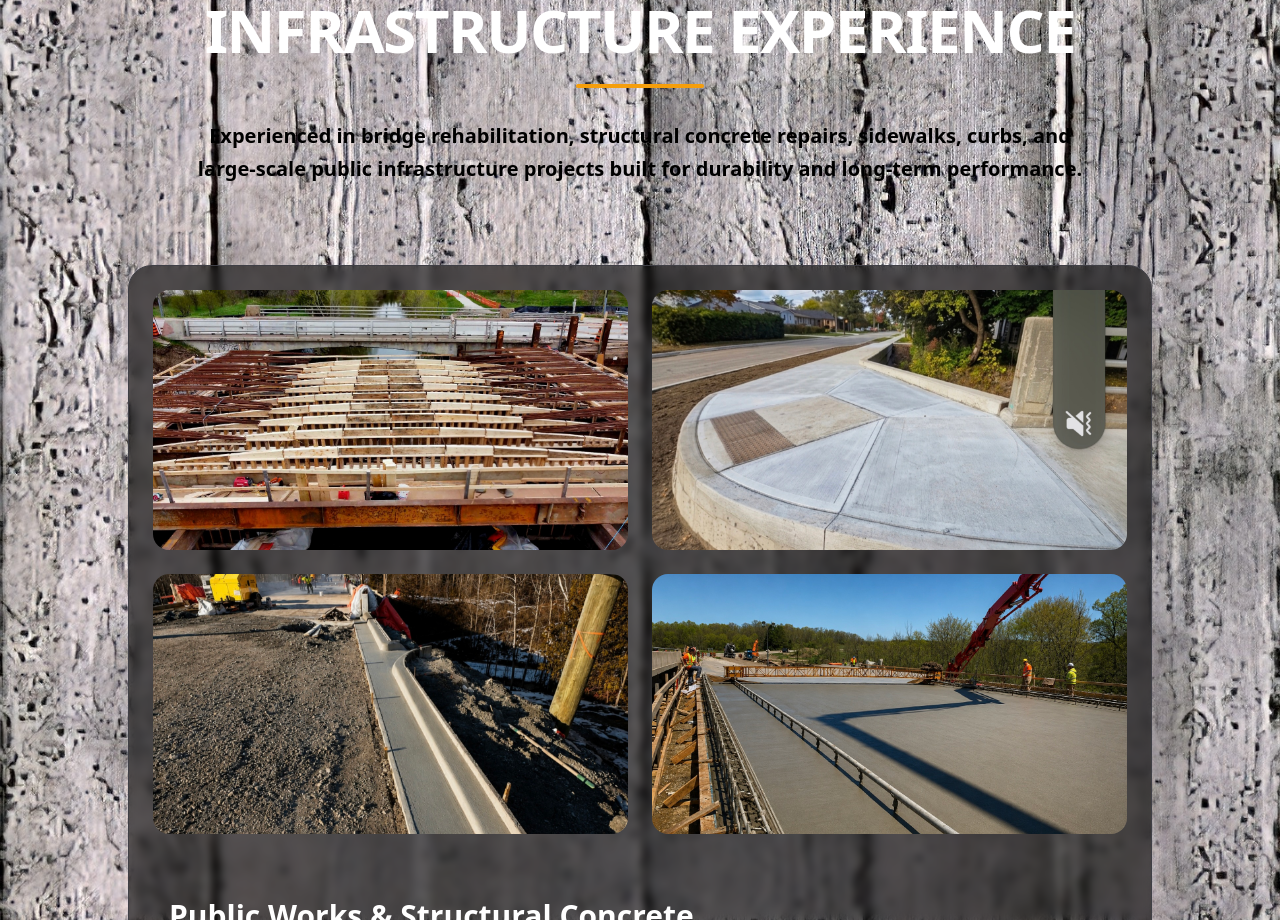
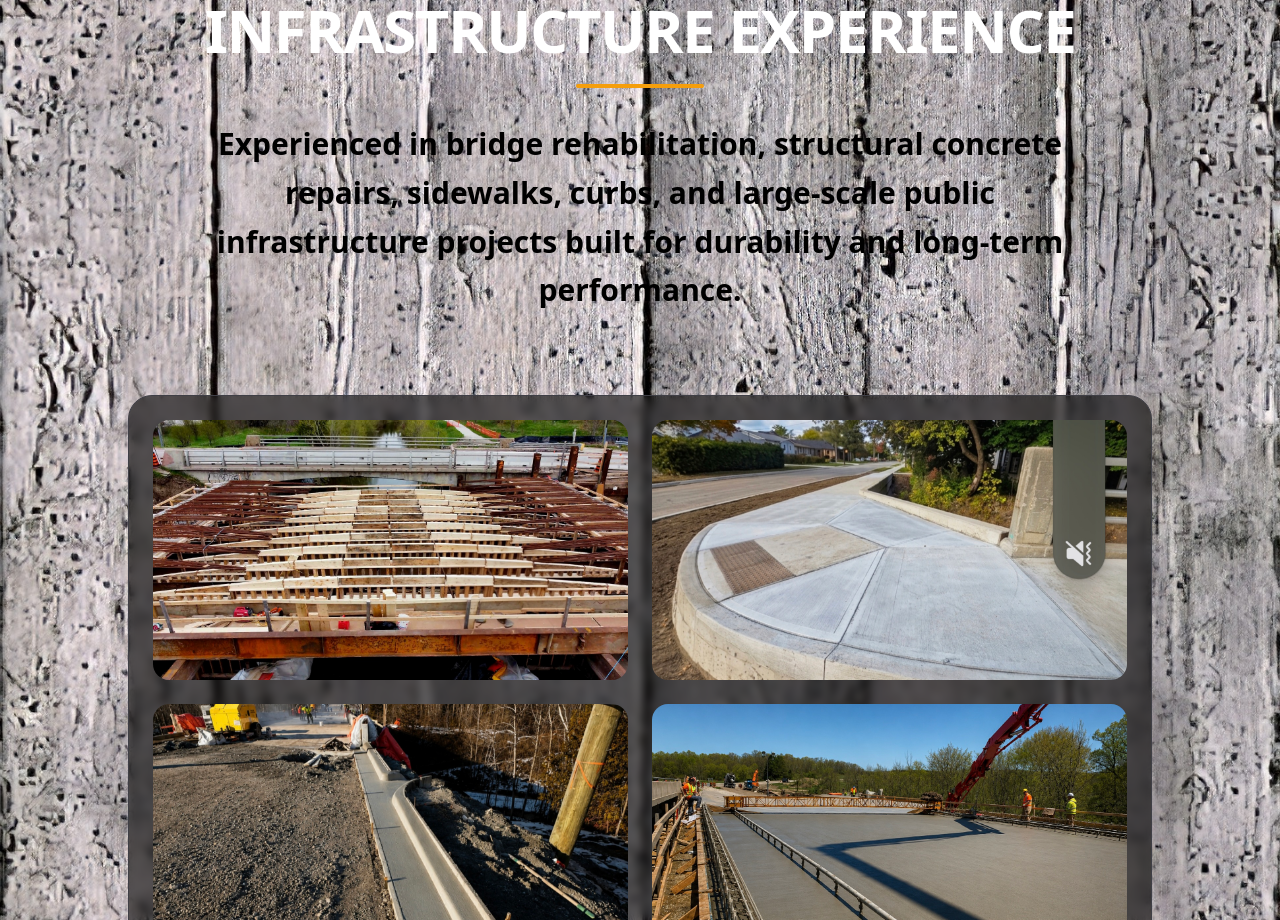
Before and after one commit to kowalski3026/kowalski-concrete-website, a Next.js app: page / in a window 1280 px wide. Shown: the part 2480-3400 px from the top of the page. Built offline with nearby package versions, Linux system fonts and the light colour scheme.

Commit message:
Update page.js

```diff
--- a/app/page.js
+++ b/app/page.js
@@ -188,7 +188,7 @@ export default function Home() {
 
       <div className="w-32 h-1 bg-amber-500 mx-auto mt-6 rounded-full"></div>
 
-      <p className="mt-8 text-black font-extrabold text-xl max-w-4xl mx-auto leading-relaxed">
+      <p className="mt-8 text-black font-extrabold text-3xl max-w-4xl mx-auto leading-relaxed">
         Experienced in bridge rehabilitation, structural concrete repairs,
         sidewalks, curbs, and large-scale public infrastructure projects built
         for durability and long-term performance.
```
